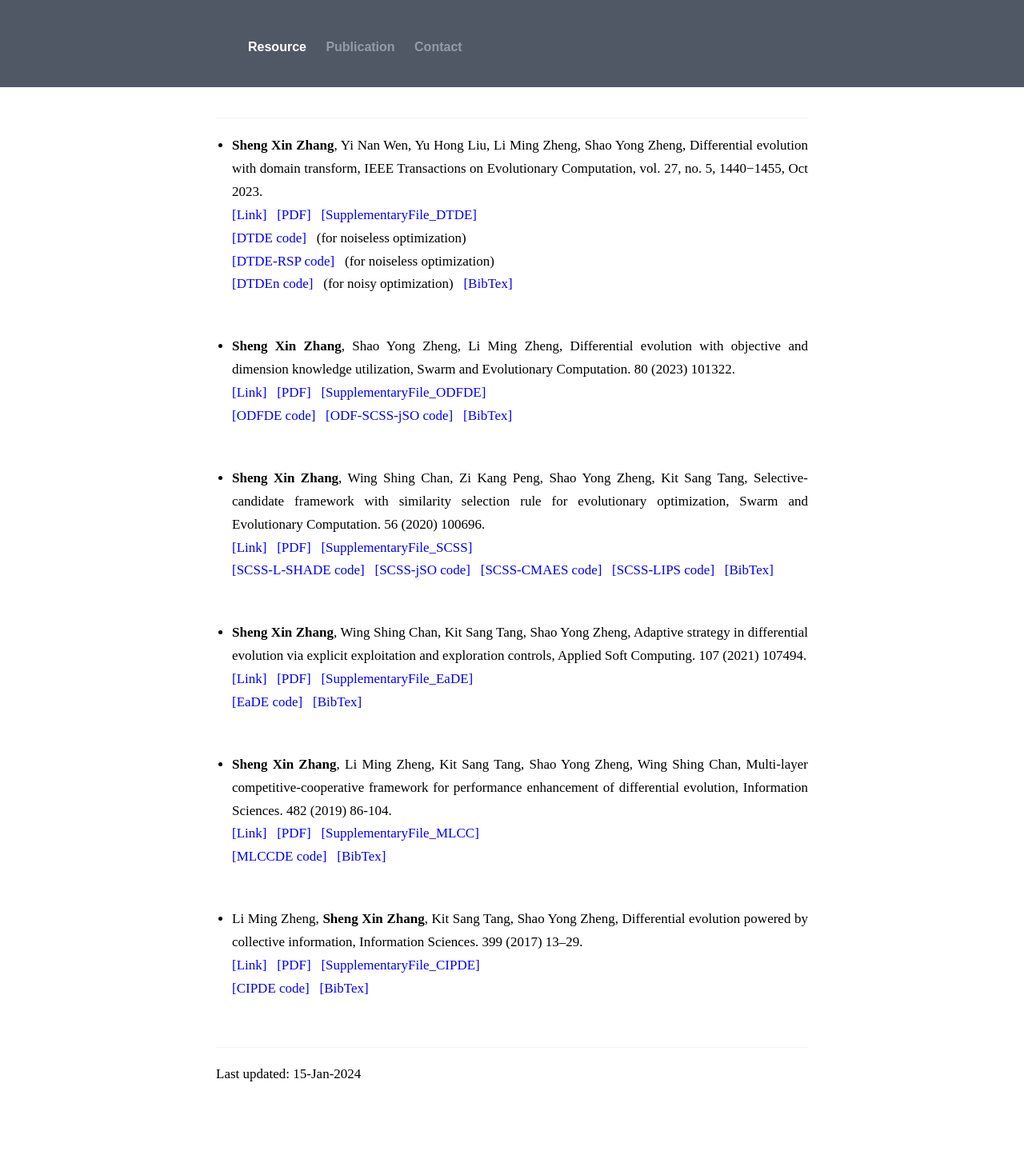
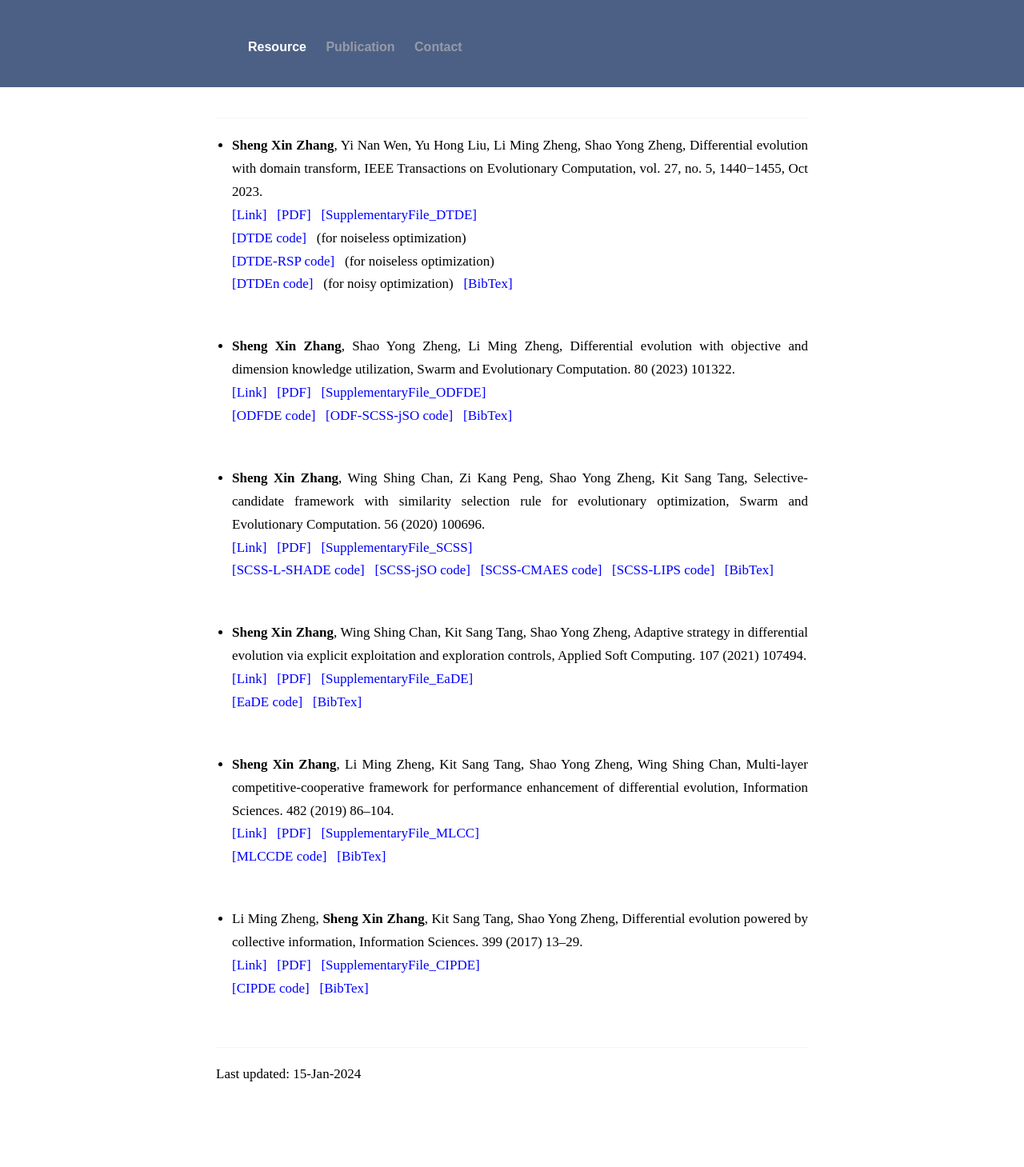
Before and after one commit to zsxhomepage/zsxhomepage.github.io, a Jekyll site: the page built from index.html, in a window 1280 px wide. Shown: the whole page at 80% size. Built offline with Jekyll 4.4.1, drawn with Linux system fonts in a browser that asks for light colours.

Commit message:
bar_color1

```diff
--- a/_sass/_layout.scss
+++ b/_sass/_layout.scss
@@ -7,7 +7,7 @@ html,body {
  */
 .header {
     padding: 50px 20px 40px;
-    background-color: #515865;
+    background-color: #4c6086;  /**#515865;*/
 }
 
 .header-container {
--- a/index.html
+++ b/index.html
@@ -103,7 +103,7 @@ layout: default
 
 	<li>
       <div class="content">
-	   <b> Sheng Xin Zhang</b>, Li Ming Zheng, Kit Sang Tang, Shao Yong Zheng, Wing Shing Chan, Multi-layer competitive-cooperative framework for performance enhancement of differential evolution, </a> </span> Information Sciences. 482 (2019) 86-104.
+	   <b> Sheng Xin Zhang</b>, Li Ming Zheng, Kit Sang Tang, Shao Yong Zheng, Wing Shing Chan, Multi-layer competitive-cooperative framework for performance enhancement of differential evolution, </a> </span> Information Sciences. 482 (2019) 86–104.
 	   <br>
 	   <span class="link_face"> <a href="https://doi.org/10.1016/j.ins.2018.12.065">[Link] </a> </span>  &nbsp
 	   <span class="link_face"> <a href="https://zsxhomepage.github.io/pdf/MLCC.pdf">[PDF] </a> </span>  &nbsp
```
